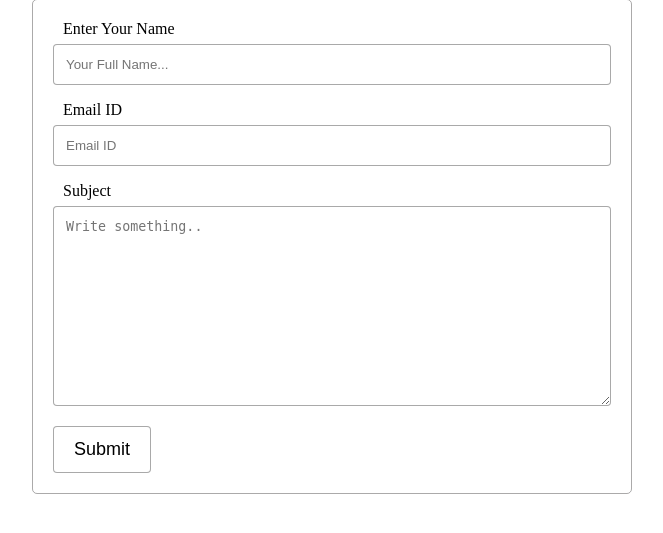
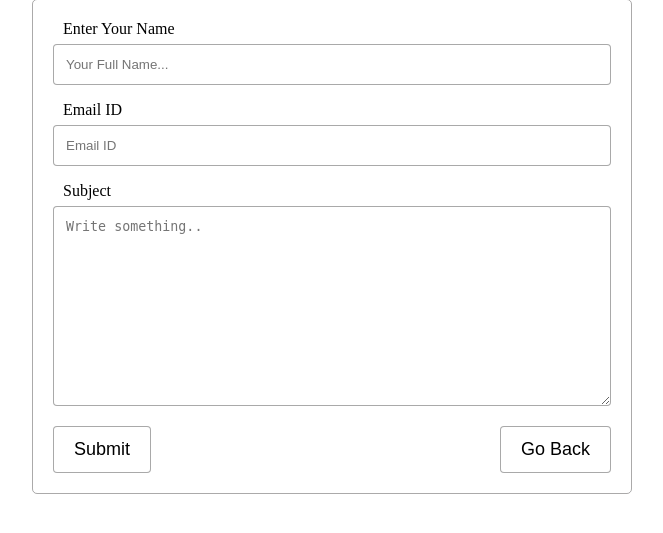
Before and after one commit to VyankateshPandit/movers_and_packers, a PHP site: page /contact.php in a window 1280 px wide. Shown: the part 62-595 px from the top of the page, without its empty margins (308-971 px from the left). Run offline with PHP 8.4, Linux system fonts and the light colour scheme; data that the repository does not hold is empty.

Commit message:
pushing project

```diff
--- a/app.php
+++ b/app.php
@@ -45,7 +45,7 @@
             <a href="services.html"> <i class="fa-solid fa-screwdriver-wrench"></i> Services</a>
             <a href="#premium" onclick="myfunction()"><i class="fa-solid fa-crown" ></i> Premium</a>
             <a href="contact.php"><i class="fa-solid fa-phone"></i>Contact Us</a>
-            <a class="account" href="logout.php"><i class="fa-solid fa-user"></i>  Your Account</a>
+            <a class="account" href="logout.php"><i class="fa-solid fa-user"></i>  Logout</a>
            </nav>
 
            <div class="container">
--- a/contact.php
+++ b/contact.php
@@ -85,6 +85,12 @@
                    font-size:large;
                    margin: 10px;
                 }
+
+                .btn{
+                               display:flex;
+                               flex-direction: row;
+                               justify-content: space-between;
+                }
     </style>
 
 
@@ -107,7 +113,12 @@
           <label for="subject">Subject</label>
           <textarea id="subject" name="subject" placeholder="Write something.." style="height:200px"></textarea>
 
+          <div class="btn">
           <input type="submit" value="Submit" name="submit">
+          <a href="app.php"><input type="submit" value="Go Back" name="submit"></a>
+
+          </div>
+
 
         </form>
       </div>
```
Also changed, not shown: cusdet.php (+7 -7 lines).
